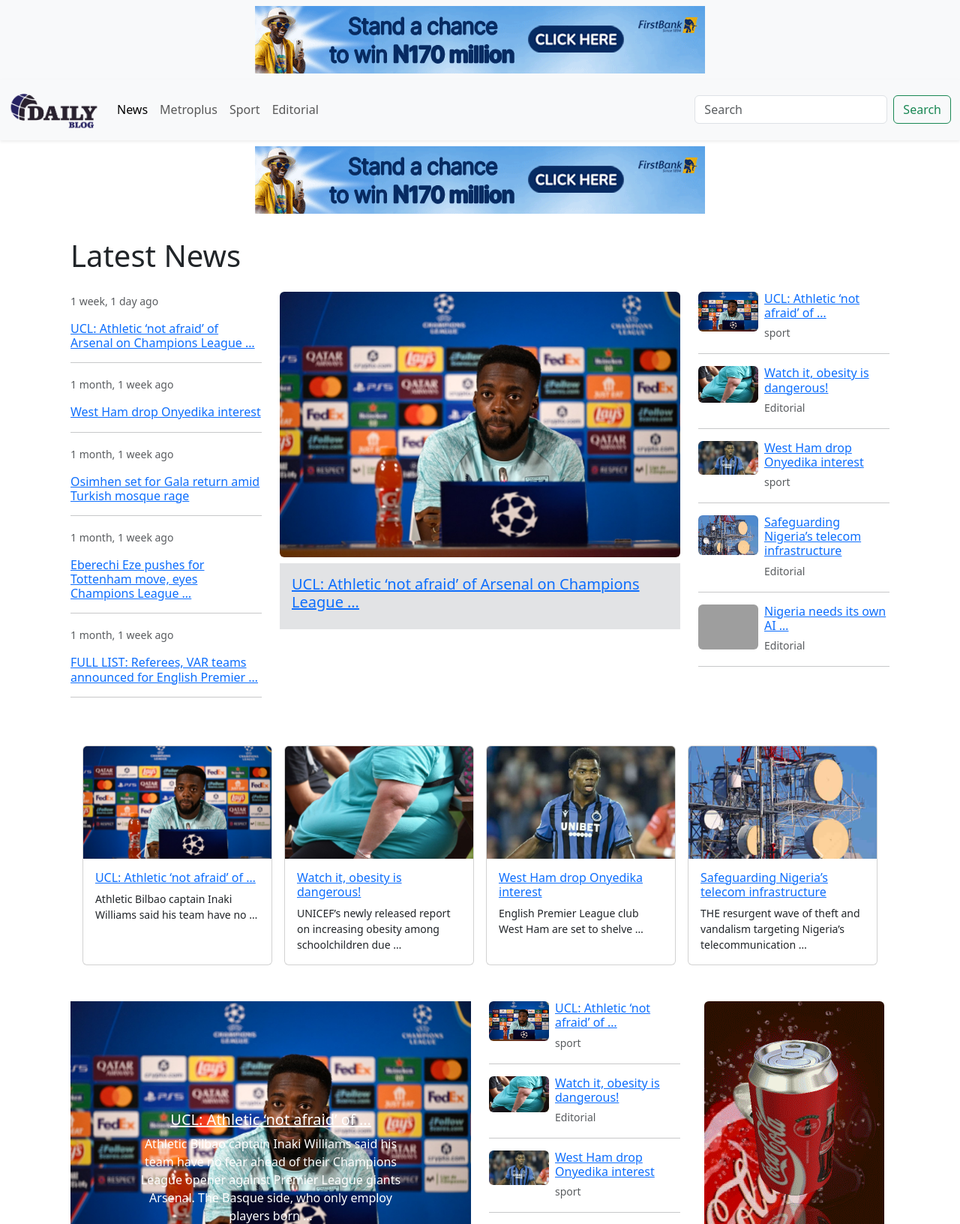
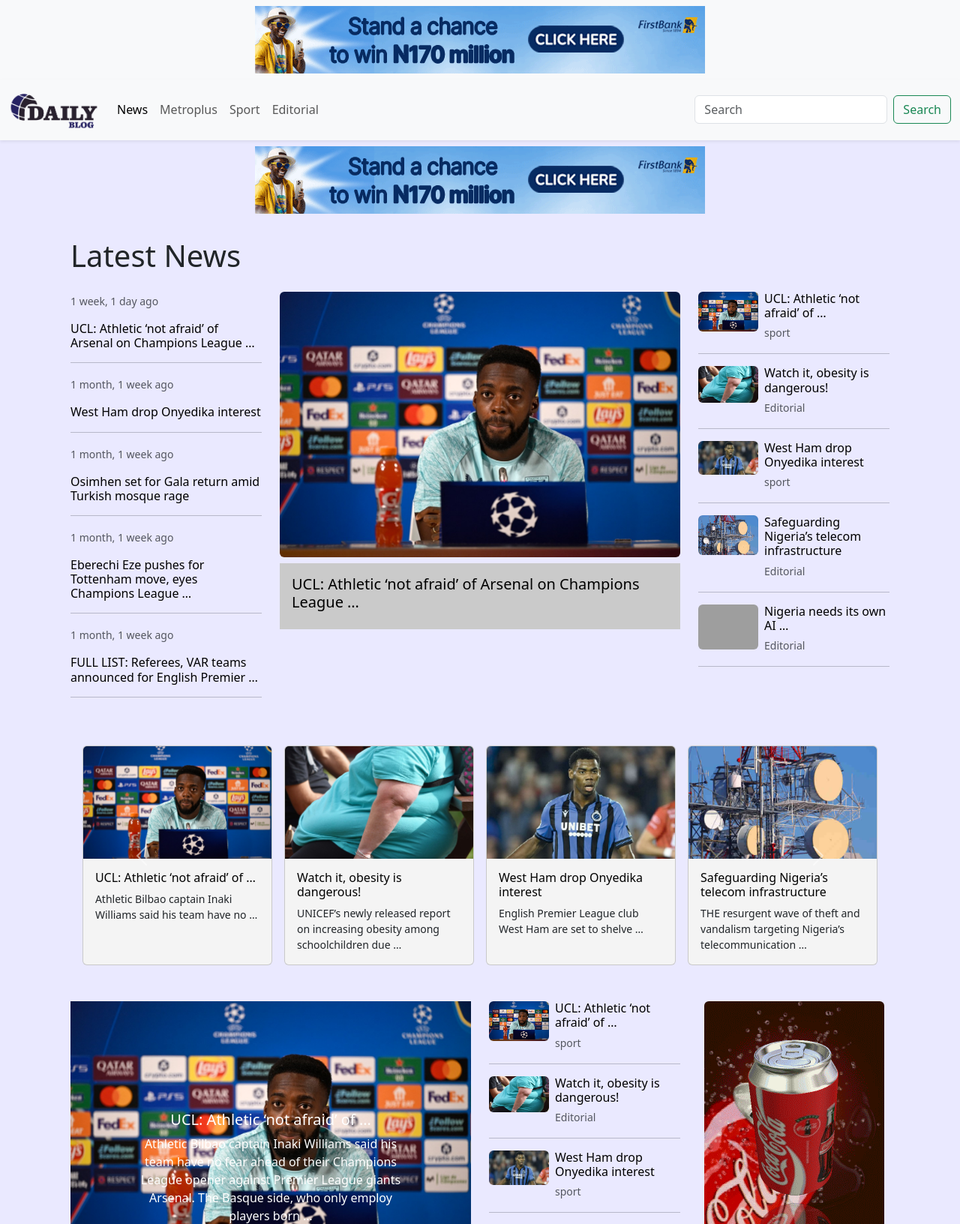
Before and after one commit to tboard20/DailyDrift, a Django app: page / in a window 1280 px wide. Shown: the top 1632 px of the page at 75% size. Run offline with Django 5.2, Linux system fonts and the light colour scheme; data comes from the database, SQL or seed files in the repository; some libraries are stand-ins or nearby versions; grey boxes are pictures that could not be loaded.

Commit message:
commit25

```diff
--- a/dailyblog/dailyblog/settings.py
+++ b/dailyblog/dailyblog/settings.py
@@ -24,7 +24,7 @@ BASE_DIR = Path(__file__).resolve().parent.parent
 SECRET_KEY = config("SECRET_KEY", default="django-insecure-change-me")
 
 # SECURITY WARNING: don't run with debug turned on in production!
-DEBUG = config("DEBUG", default=False, cast=bool)
+DEBUG = config("DEBUG", default=True, cast=bool)
 
 # Allow Render host + localhost
 ALLOWED_HOSTS = ["localhost", "127.0.0.1", ".onrender.com"]
--- a/dailyblog/dilyapp/templates/article_details.html
+++ b/dailyblog/dilyapp/templates/article_details.html
@@ -2,7 +2,7 @@
 {% load static %}
 
 {% block content %}
-<div class="#F0F4F8">
+
 <div class="container my-4">
   <div class="row">
 
@@ -78,5 +78,4 @@
 
   </div>
 </div>
-</div>
 {% endblock %}
--- a/dailyblog/dilyapp/templates/base.html
+++ b/dailyblog/dilyapp/templates/base.html
@@ -20,10 +20,10 @@
     <script src="https://cdn.jsdelivr.net/npm/fullcalendar@6.1.8/index.global.min.js"></script>
   </head>
 
-  <body>
+  <body style="background-color:rgba(231, 230, 255, 0.85);">
     <!-- Header Banner -->
     <header class="bg-light">
-      <div class="container d-flex justify-content-center py-2">
+      <div class="container d-flex justify-content-center py-2";">
         <img src="{% static 'image/600x90b.gif' %}" class="img-fluid" alt="Banner Ad">
       </div>
     </header>
--- a/dailyblog/dilyapp/templates/category.html
+++ b/dailyblog/dilyapp/templates/category.html
@@ -2,7 +2,6 @@
 {% load static %}
 
 {% block content %}
-<div class="#F0F4F8">
 <div class="container my-4">
   <div class="row">
 
@@ -41,5 +40,4 @@
 
   </div>
 </div>
-</div>
 {% endblock %}
--- a/dailyblog/dilyapp/templates/home.html
+++ b/dailyblog/dilyapp/templates/home.html
@@ -2,7 +2,8 @@
 {% load static %}
 
 {% block content %}
-<div class="#F0F4F8">
+
+
   <div class="container my-4">
     <h1 class="mb-4">Latest News</h1>
 
@@ -13,7 +14,7 @@
         {% for story in sport_news %}
         <section class="mb-3">
           <p><small class="text-muted">{{ story.pub_date|timesince }} ago</small></p>
-        <a href="{% url 'article_details' story.slug %}">
+          <a href="{% url 'article_details' story.slug %}"  style="color:#000000;  text-decoration: none;">
             <h5 class="h6">{{ story.title|truncatewords:"9" }}</h5>
           </a>
           <hr>
@@ -27,8 +28,8 @@
           {% if story.image %}
             <img class="img-fluid rounded mb-2" src="{{ story.image.url }}" alt="{{ story.title }}">
           {% endif %}
-        <div class="p-3 bg-secondary-subtle">
-          <a href="{% url 'article_details' story.slug %}">
+          <div class="p-3" style="background-color:#cacaca">
+            <a href="{% url 'article_details' story.slug %}" style=" color: #000000; text-decoration: none;">
               <h2 class="h5">{{ story.title|truncatewords:"9" }}</h2>
             </a>
           </div>
@@ -45,8 +46,8 @@
             {% endif %}
           </div>
           <section class="flex-grow-1">
-          <a href="{% url 'article_details' story.slug %}">
-            <h6 class="mb-1">{{ story.title|truncatewords:"5" }}</h6>
+            <a href="{% url 'article_details' story.slug %}" style=" text-decoration: none;">
+              <h6 class="mb-1" style="color: #000000;">{{ story.title|truncatewords:"5" }}</h6>
             </a>
             <p class="mb-0"><small class="text-muted">{{ story.category }}</small></p>
           </section>
@@ -67,11 +68,11 @@
         {% endif %}
 
               <div class="col-12 col-sm-6 col-md-3">
-              <div class="card h-100">
+                <div class="card h-100" style="background-color: #f4f4f4">
                   <img src="{{ story.image.url }}" class="card-img-top" style="height:150px; object-fit:cover;" alt="{{ story.title }}">
                   <div class="card-body">
-                  <a href="{% url 'article_details' story.slug %}">
-                    <h6 class="card-title">{{ story.title|truncatewords:5 }}</h6>
+                    <a href="{% url 'article_details' story.slug %}" style=" text-decoration: none;">
+                      <h6 class="card-title" style="color: #000000;">{{ story.title|truncatewords:5 }}</h6>
                     </a>
                     <p class="card-text small">{{ story.content|truncatewords:10 }}</p>
                   </div>
@@ -112,7 +113,7 @@
             <div class="carousel-item {% if forloop.first %}active{% endif %}">
               <img src="{{ story.image.url }}" class="d-block w-100" style="max-height:400px; object-fit:cover;" alt="{{ story.title }}">
               <div class="carousel-caption d-none d-md-block">
-              <a href="{% url 'article_details' story.slug %}" class="text-white">
+                <a href="{% url 'article_details' story.slug %}" style="color: #000000; text-decoration: none;" class="text-white">
                   <h5>{{ story.title|truncatewords:5 }}</h5>
                 </a>
                 <p>{{ story.content|truncatewords:30 }}</p>
@@ -126,7 +127,7 @@
         <div class="row g-3">
           {% for story in grid_news %}
           <div class="col-12 col-md-6">
-          <a href="{% url 'article_details' story.slug %}" class="d-flex align-items-start text-decoration-none text-dark">
+            <a href="{% url 'article_details' story.slug %}" style="color: #000000; text-decoration: none;" class="d-flex align-items-start text-decoration-none text-dark">
               {% if story.image %}
               <img src="{{ story.image.url }}" class="img-fluid me-2 rounded" style="width: 80px; height: 60px; object-fit:cover;" alt="{{ story.title }}">
               {% endif %}
@@ -150,7 +151,7 @@
             {% endif %}
           </div>
           <section>
-          <a href="{% url 'article_details' story.slug %}">
+            <a href="{% url 'article_details' story.slug %}" style="color: #000000; text-decoration: none;">
               <h6 class="mb-1">{{ story.title|truncatewords:"5" }}</h6>
             </a>
             <small class="text-muted">{{ story.category }}</small>
@@ -178,5 +179,4 @@
       <img src="{% static 'image/wgif.gif' %}" class="img-fluid rounded" alt="Wide Banner">
     </div>
   </div>
-</div>
 {% endblock %}
```
Lines whose indentation alone changed are shown as unchanged.
